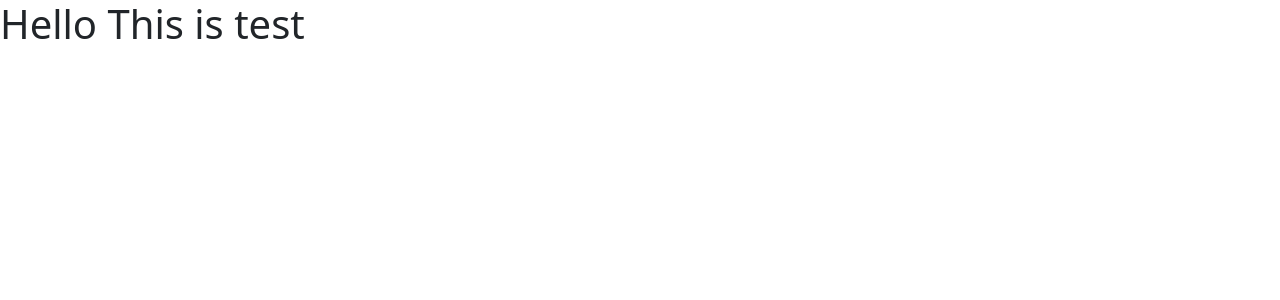
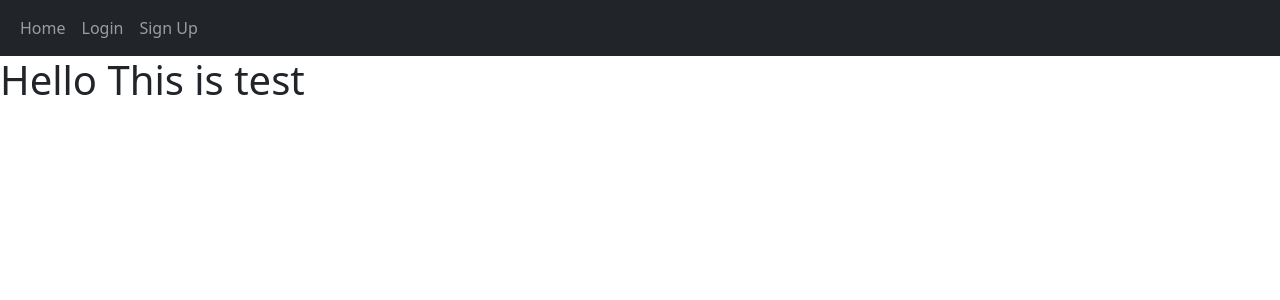
Before and after one commit to 5cientist/flask_blog, a Flask app: page / in a window 1280 px wide. Shown: the top 300 px of the page. Run offline with Flask 2, Linux system fonts and the light colour scheme.

Commit message:
navbar initialized for every page

```diff
--- a/website/templates/base.html
+++ b/website/templates/base.html
@@ -15,8 +15,25 @@
     <title>{% block title %}{% endblock %}</title>
   </head>
   <body>
+    <nav class="navbar navbar-expand-lg navbar-dark bg-dark">
+        <div class="container-fluid">
+            <button class="navbar-toggler" type="button" data-bs-toggle="collapse" data-bs-target="#navbar">
+                <span class="navbar-toggler-icon"></span>
+            </button>
+            <div class="collapse navbar-collapse" id="navbar">
+                <div class="navbar-nav">
+                    <a class="nav-item nav-link" href="/home">Home</a>
+                    <a class="nav-item nav-link" href="/login">Login</a>
+                    <a class="nav-item nav-link" href="/sign-up">Sign Up</a>
+
+
+                </div>
+            </div>
+        </div>
+    </nav>
+
     <div>{% block content %}{% endblock %}</div>
-    <!-- JavaScript Bundle with Popper -->
+
     <script
       src="https://cdn.jsdelivr.net/npm/bootstrap@5.1.1/dist/js/bootstrap.bundle.min.js"
       integrity="sha384-/bQdsTh/da6pkI1MST/rWKFNjaCP5gBSY4sEBT38Q/9RBh9AH40zEOg7Hlq2THRZ"
```
Also changed, not shown: website/auth.py (+4 -4 lines).
